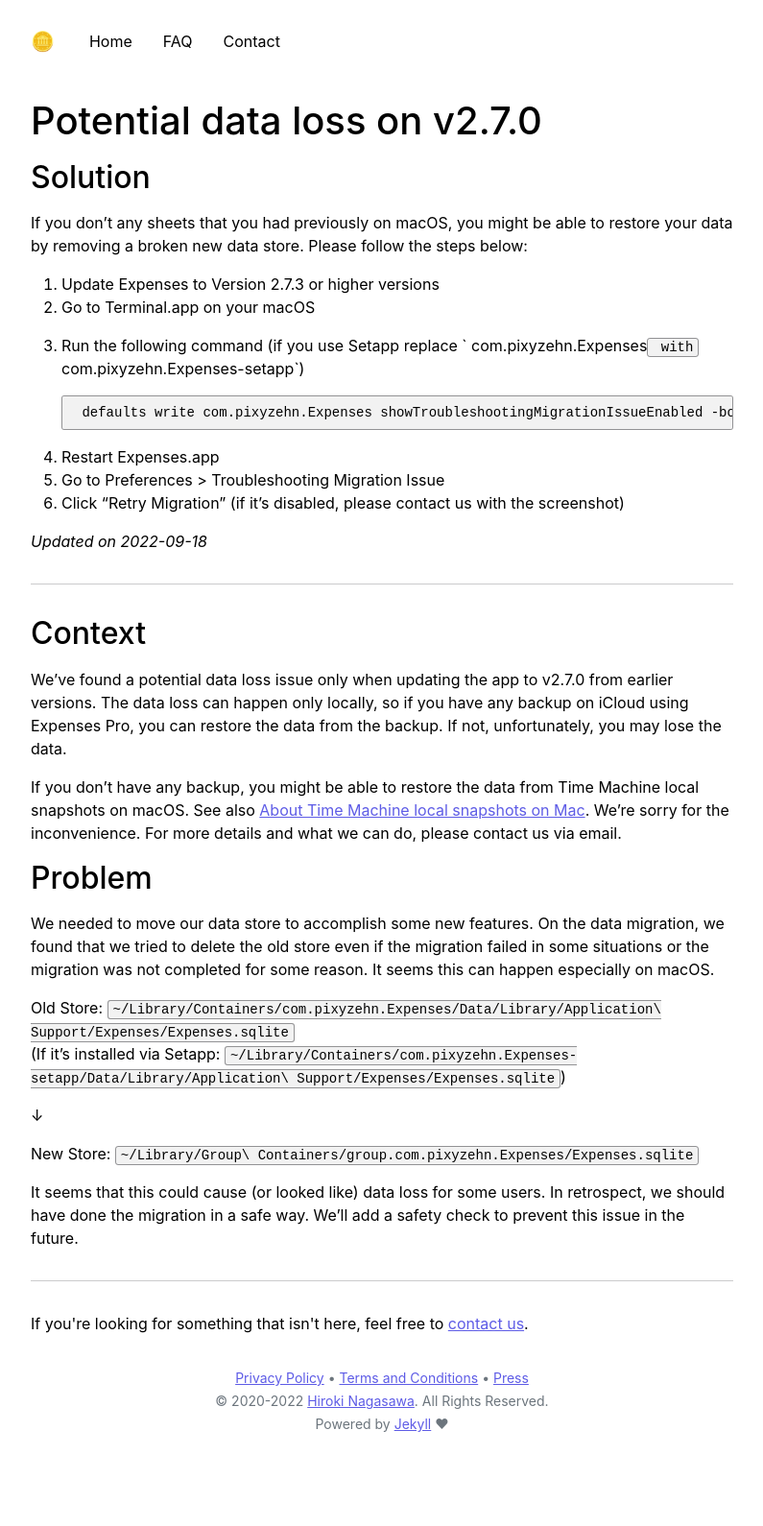
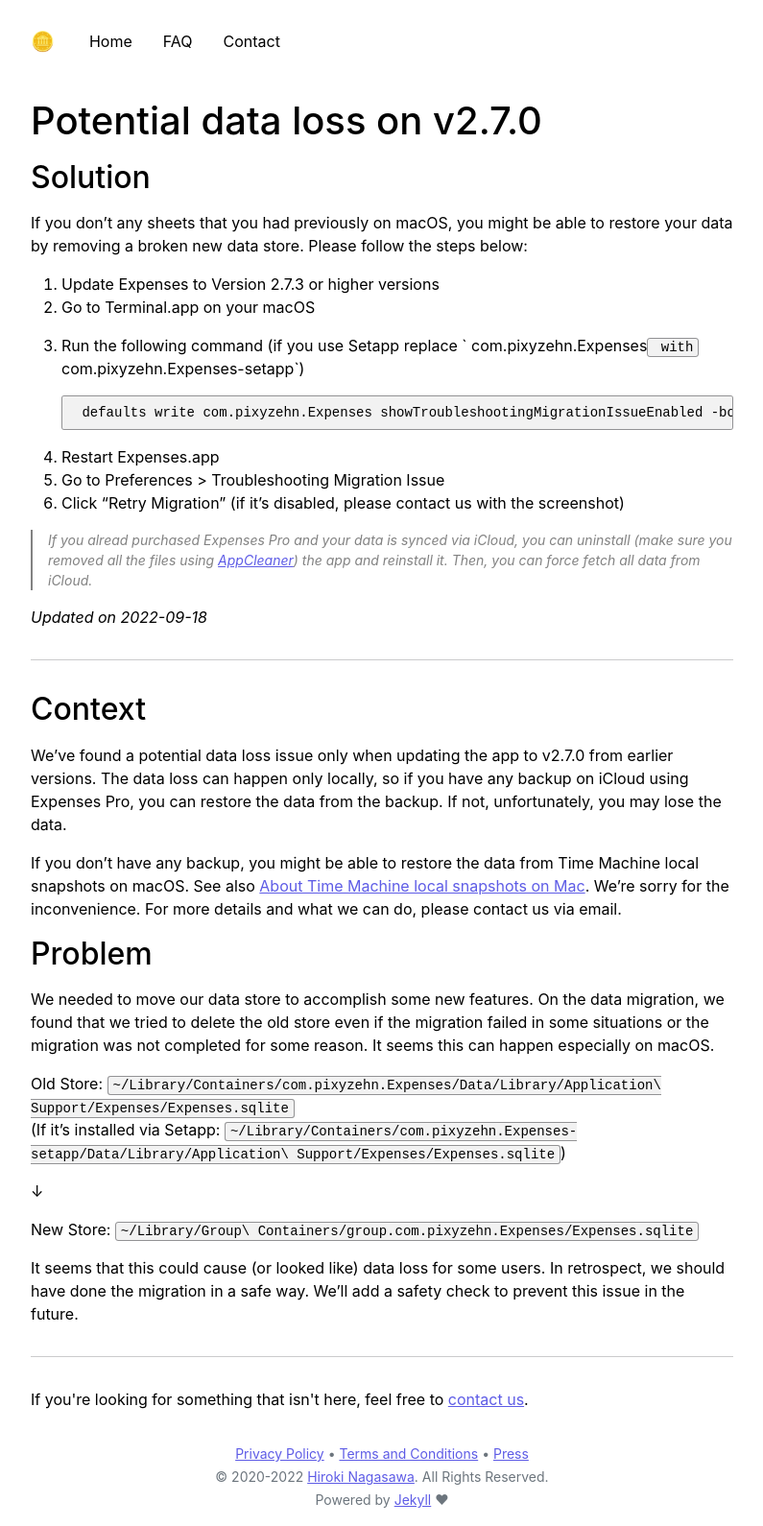
Before and after one commit to bluecometlabs/getexpenses.app, a Jekyll site: the page built from pages/faq/potential-data-loss-on-v2.7.0.md, in a window 1280 px wide. Shown: the whole page at 96% size, without its empty margins (242-1037 px from the left). Built offline with Jekyll 4.4.1, drawn with Linux system fonts in a browser that asks for light colours; before the commit the page ends 1511 px from its top, so only the background shows below that.

Commit message:
Update faq page

```diff
--- a/pages/faq/potential-data-loss-on-v2.7.0.md
+++ b/pages/faq/potential-data-loss-on-v2.7.0.md
@@ -21,6 +21,8 @@
 4. Restart Expenses.app
 5. Go to Preferences > Troubleshooting Migration Issue
 6. Click "Retry Migration" (if it's disabled, please contact us with the screenshot)
+
+> If you alread purchased Expenses Pro and your data is synced via iCloud, you can uninstall (make sure you removed all the files using [AppCleaner](https://freemacsoft.net/appcleaner/)) the app and reinstall it. Then, you can force fetch all data from iCloud.
 
 *Updated on 2022-09-18*
 
```
